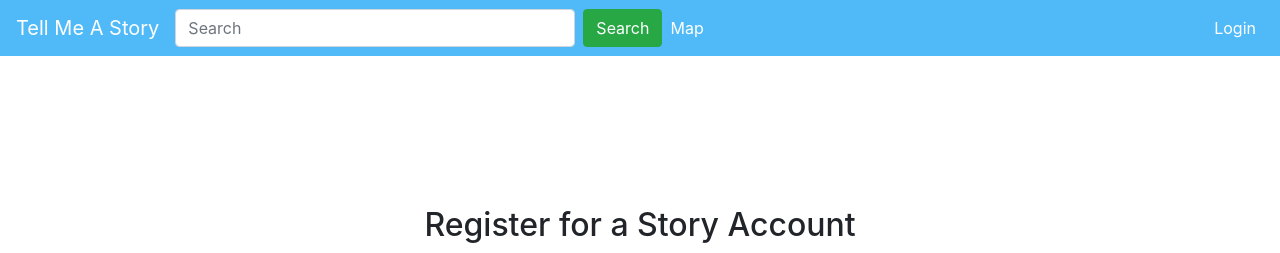
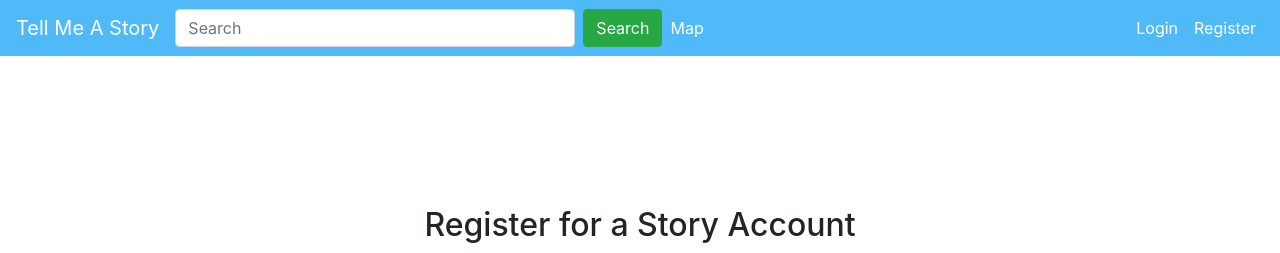
Before and after one commit to DrewBarlow/TellMeAStory4, a Django app: page / in a window 1280 px wide. Shown: the top 253 px of the page. Run offline with Django 4.2, Linux system fonts and the light colour scheme; some libraries are stand-ins or nearby versions.

Commit message:
Added additional functionality to the navbar

```diff
--- a/story/tellmeastory/templates/tellmeastory/register.html
+++ b/story/tellmeastory/templates/tellmeastory/register.html
@@ -22,7 +22,7 @@
     <div class="collapse navbar-collapse" id="navbarSupportedContent">
         <ul class="navbar-nav mr-auto">
             <li class="nav-item active">
-                <a class="nav-link" href="#">Map <span class="sr-only">(current)</span></a>
+                <a class="nav-link" href="/story/map">Map <span class="sr-only">(current)</span></a>
             </li>
 
         </ul>
@@ -53,9 +53,12 @@
 
         {% else %}
 
-            <ul class="nav navbar-nav navbar-right">
+           <ul class="nav navbar-nav navbar-right">
                 <li class="nav-item active">
                     <a class="nav-link" href="/story/login/">Login <span class="sr-only">(current)</span></a>
+                </li>
+                <li class="nav-item active">
+                    <a class="nav-link" href="/story/register/">Register <span class="sr-only">(current)</span></a>
                 </li>
 
             </ul>
```
Also changed, not shown: story/tellmeastory/templates/tellmeastory/account.html (+6 -2 lines), story/tellmeastory/templates/tellmeastory/login.html (+6 -3 lines), story/tellmeastory/templates/tellmeastory/profile.html (+6 -2 lines), story/tellmeastory/templates/tellmeastory/profileNotFound.html (+5 -2 lines).
